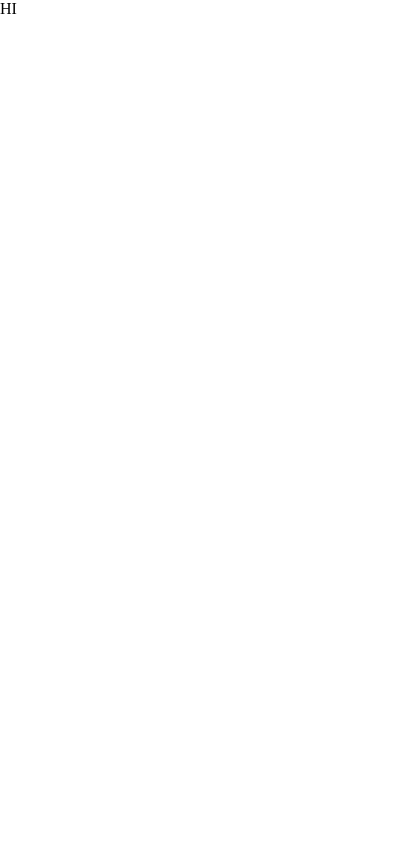
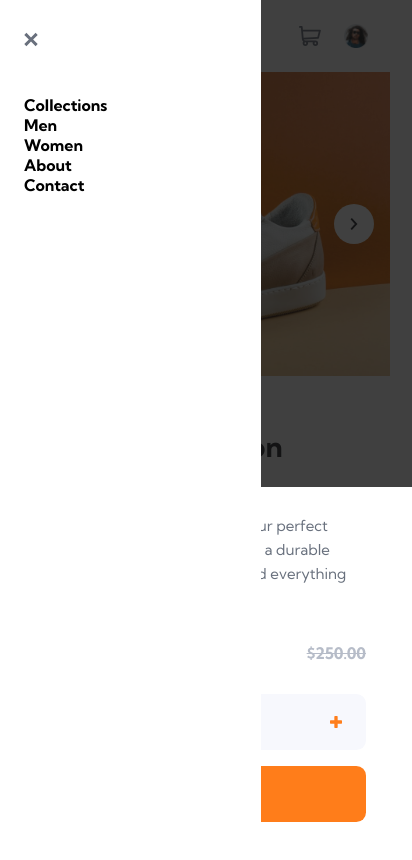
Before and after one commit to curiousmind04/Ecommerce-Product-Page-FM-React, a React (Vite) app: page / in a window 390 px wide. Shown: the top 860 px of the page, 412 px wide, since content can reach past the window. Built offline with nearby package versions, Linux system fonts and the light colour scheme.

Commit message:
finished mobile product page

```diff
--- a/src/App.jsx
+++ b/src/App.jsx
@@ -1,25 +1,7 @@
-// Collections
-// Men
-// Women
-// About
-// Contact
-
-// Sneaker Company
-
-// Fall Limited Edition Sneakers
-
-// These low-profile sneakers are your perfect casual wear companion. Featuring a
-// durable rubber outer sole, they’ll withstand everything the weather can offer.
-
-// $125.00
-// 50%
-// $250.00
-
-// 0
-// Add to cart
+import ProductPage from "./pages/ProductPage";
 
 function App() {
-  return <div>HI</div>;
+  return <ProductPage />;
 }
 
 export default App;
--- /dev/null
+++ b/src/components/Gallery.jsx
@@ -0,0 +1,17 @@
+import classes from "./Gallery.module.css";
+
+function Gallery() {
+  return (
+    <div className={classes.container}>
+      <img src="/images/image-product-1.jpg" alt="product image 1" />
+      <div className={classes.next}>
+        <img src="/images/icon-next.svg" alt="next icon" />
+      </div>
+      <div className={classes.previous}>
+        <img src="/images/icon-previous.svg" alt="previous icon" />
+      </div>
+    </div>
+  );
+}
+
+export default Gallery;
--- /dev/null
+++ b/src/components/Gallery.module.css
@@ -0,0 +1,41 @@
+.container {
+  width: 100%;
+  height: 19rem;
+  overflow: hidden;
+  position: relative;
+}
+
+.container > img {
+  width: 100%;
+  position: relative;
+  bottom: 2rem;
+}
+
+.next,
+.previous {
+  width: 2.5rem;
+  aspect-ratio: 1;
+  background-color: #fff;
+  display: flex;
+  justify-content: center;
+  align-items: center;
+  border-radius: 50%;
+  position: absolute;
+  z-index: 1;
+  top: calc(50% - 1.25rem);
+  cursor: pointer;
+}
+
+.next {
+  right: 1rem;
+}
+
+.previous {
+  left: 1rem;
+}
+
+.next > img,
+.previous img {
+  height: 0.7rem;
+  width: 0.5rem;
+}
--- /dev/null
+++ b/src/components/Header.jsx
@@ -0,0 +1,28 @@
+import classes from "./Header.module.css";
+import Menu from "./Menu";
+
+function Header() {
+  return (
+    <header>
+      <Menu />
+      <div>
+        <div className={classes.hamburger}>
+          <img src="/images/icon-menu.svg" alt="hamburger-icon" />
+        </div>
+        <div>
+          <img src="/images/logo.svg" alt="logo" />
+        </div>
+      </div>
+      <div>
+        <div className={classes.cart}>
+          <img src="/images/icon-cart.svg" alt="cart icon" />
+        </div>
+        <div className={classes.avatar}>
+          <img src="/images/image-avatar.png" alt="avatar" />
+        </div>
+      </div>
+    </header>
+  );
+}
+
+export default Header;
--- /dev/null
+++ b/src/components/Header.module.css
@@ -0,0 +1,46 @@
+header {
+  display: flex;
+  justify-content: space-between;
+  align-items: center;
+  padding: 1.5rem 1.4rem;
+  /* position: relative; */
+}
+
+header > * {
+  display: flex;
+  align-items: center;
+}
+
+.hamburger {
+  width: 1rem;
+  margin-right: 1rem;
+  display: flex;
+  align-items: flex-end;
+  cursor: pointer;
+}
+
+.hamburger > img {
+  width: 100%;
+}
+
+.avatar {
+  height: 1.5rem;
+  width: 1.5rem;
+  cursor: pointer;
+}
+
+.avatar > img {
+  width: 100%;
+}
+
+.cart {
+  width: 1.4rem;
+  margin-right: 1.4rem;
+  display: flex;
+  align-items: flex-end;
+  cursor: pointer;
+}
+
+.cart > img {
+  width: 100%;
+}
--- /dev/null
+++ b/src/components/Menu.jsx
@@ -0,0 +1,21 @@
+import classes from "./Menu.module.css";
+
+function Menu() {
+  return (
+    <>
+      <div className={classes.backdrop}></div>
+      <div className={classes.container}>
+        <img src="/images/icon-close.svg" alt="close icon" />
+        <ul>
+          <li>Collections</li>
+          <li>Men</li>
+          <li>Women</li>
+          <li>About</li>
+          <li>Contact</li>
+        </ul>
+      </div>
+    </>
+  );
+}
+
+export default Menu;
--- /dev/null
+++ b/src/components/Menu.module.css
@@ -0,0 +1,29 @@
+.backdrop {
+  width: 100%;
+  height: 100%;
+  background-color: #111111;
+  opacity: 0.8;
+  position: absolute;
+  z-index: 2;
+}
+
+.container {
+  background-color: #fff;
+  padding: 2rem 1.5rem;
+  position: absolute;
+  top: 0;
+  left: 0;
+  width: 67%;
+  height: 100%;
+  z-index: 3;
+  display: flex;
+  flex-direction: column;
+  align-items: flex-start;
+  gap: 3rem;
+  text-align: left;
+}
+
+.container ul {
+  font-weight: 700;
+  list-style: none;
+}
--- /dev/null
+++ b/src/components/Product.jsx
@@ -0,0 +1,43 @@
+import classes from "./Product.module.css";
+
+function Product() {
+  return (
+    <div className={classes.container}>
+      <h2>Sneaker Company</h2>
+      <h1>Fall Limited Edition Sneakers</h1>
+      <p>
+        These low-profile sneakers are your perfect casual wear companion.
+        Featuring a durable rubber outer sole, they’ll withstand everything the
+        weather can offer.
+      </p>
+      <div className={classes.prices}>
+        <div className={classes.current}>
+          <span className={classes.price}>$125.00</span>
+          <div className={classes.percentage}>50%</div>
+        </div>
+        <span className={classes.previous}>$250.00</span>
+      </div>
+      <div className={classes.counter}>
+        <button>
+          <img src="/images/icon-minus.svg" alt="minus icon" />
+        </button>
+        <span>0</span>
+        <button>
+          <img src="/images/icon-plus.svg" alt="plus icon" />
+        </button>
+      </div>
+      <button className={classes.action}>
+        <svg width="22" height="20" xmlns="http://www.w3.org/2000/svg">
+          <path
+            d="M20.925 3.641H3.863L3.61.816A.896.896 0 0 0 2.717 0H.897a.896.896 0 1 0 0 1.792h1l1.031 11.483c.073.828.52 1.726 1.291 2.336C2.83 17.385 4.099 20 6.359 20c1.875 0 3.197-1.87 2.554-3.642h4.905c-.642 1.77.677 3.642 2.555 3.642a2.72 2.72 0 0 0 2.717-2.717 2.72 2.72 0 0 0-2.717-2.717H6.365c-.681 0-1.274-.41-1.53-1.009l14.321-.842a.896.896 0 0 0 .817-.677l1.821-7.283a.897.897 0 0 0-.87-1.114ZM6.358 18.208a.926.926 0 0 1 0-1.85.926.926 0 0 1 0 1.85Zm10.015 0a.926.926 0 0 1 0-1.85.926.926 0 0 1 0 1.85Zm2.021-7.243-13.8.81-.57-6.341h15.753l-1.383 5.53Z"
+            fill="#fff"
+            fillRule="nonzero"
+          />
+        </svg>
+        <span>Add to cart</span>
+      </button>
+    </div>
+  );
+}
+
+export default Product;
--- /dev/null
+++ b/src/components/Product.module.css
@@ -0,0 +1,102 @@
+.container {
+  padding: 1.5rem 1.5rem 5rem 1.5rem;
+}
+
+h2 {
+  color: hsl(26, 100%, 55%);
+  text-transform: uppercase;
+  font-size: 0.76rem;
+  letter-spacing: 0.1rem;
+  margin-bottom: 0.9rem;
+}
+
+h1 {
+  color: hsl(220, 13%, 13%);
+  font-size: 1.8rem;
+  margin-bottom: 0.9rem;
+}
+
+p {
+  font-size: 0.94rem;
+  color: hsl(219, 9%, 45%);
+  line-height: 1.5rem;
+  margin-bottom: 1.6rem;
+}
+
+.prices {
+  display: flex;
+  justify-content: space-between;
+  align-items: center;
+  margin-bottom: 1.5rem;
+}
+
+.current {
+  display: flex;
+  align-items: center;
+}
+
+.price {
+  color: hsl(220, 13%, 13%);
+  font-size: 1.8rem;
+  font-weight: 700;
+  margin-right: 1rem;
+}
+
+.percentage {
+  background-color: hsl(25, 100%, 94%);
+  color: hsl(26, 100%, 55%);
+  font-weight: 700;
+  padding: 0.2rem 0.5rem;
+  border-radius: 0.3rem;
+}
+
+.previous {
+  color: hsl(220, 14%, 75%);
+  font-weight: 700;
+  text-decoration: line-through;
+}
+
+.counter {
+  background-color: hsl(223, 64%, 98%);
+  height: 3.5rem;
+  border-radius: 0.6rem;
+  padding-inline: 1.5rem;
+  display: flex;
+  justify-content: space-between;
+  align-items: center;
+  margin-bottom: 1rem;
+}
+
+.counter > button {
+  background-color: transparent;
+  border: none;
+  outline: none;
+  display: flex;
+  align-items: flex-end;
+  cursor: pointer;
+}
+
+.counter > span {
+  color: hsl(220, 13%, 13%);
+  font-weight: 700;
+}
+
+.action {
+  background-color: hsl(26, 100%, 55%);
+  color: #fff;
+  height: 3.5rem;
+  width: 100%;
+  font: inherit;
+  font-weight: 700;
+  border-radius: 0.6rem;
+  border: none;
+  outline: none;
+  display: flex;
+  justify-content: center;
+  align-items: center;
+  cursor: pointer;
+}
+
+.action > svg {
+  margin-right: 1rem;
+}
--- a/src/index.css
+++ b/src/index.css
@@ -1,3 +1,5 @@
+@import url("https://fonts.googleapis.com/css2?family=Kumbh+Sans:wght@400;700&display=swap");
+
 :root {
   font-synthesis: none;
   text-rendering: optimizeLegibility;
@@ -13,5 +15,7 @@
 }
 
 body {
+  font-family: "Kumbh Sans", sans-serif;
   min-height: 100vh;
+  position: relative;
 }
--- /dev/null
+++ b/src/pages/ProductPage.jsx
@@ -0,0 +1,17 @@
+import Gallery from "../components/Gallery";
+import Header from "../components/Header";
+import Product from "../components/Product";
+
+function ProductPage() {
+  return (
+    <>
+      <Header />
+      <main>
+        <Gallery />
+        <Product />
+      </main>
+    </>
+  );
+}
+
+export default ProductPage;
```
